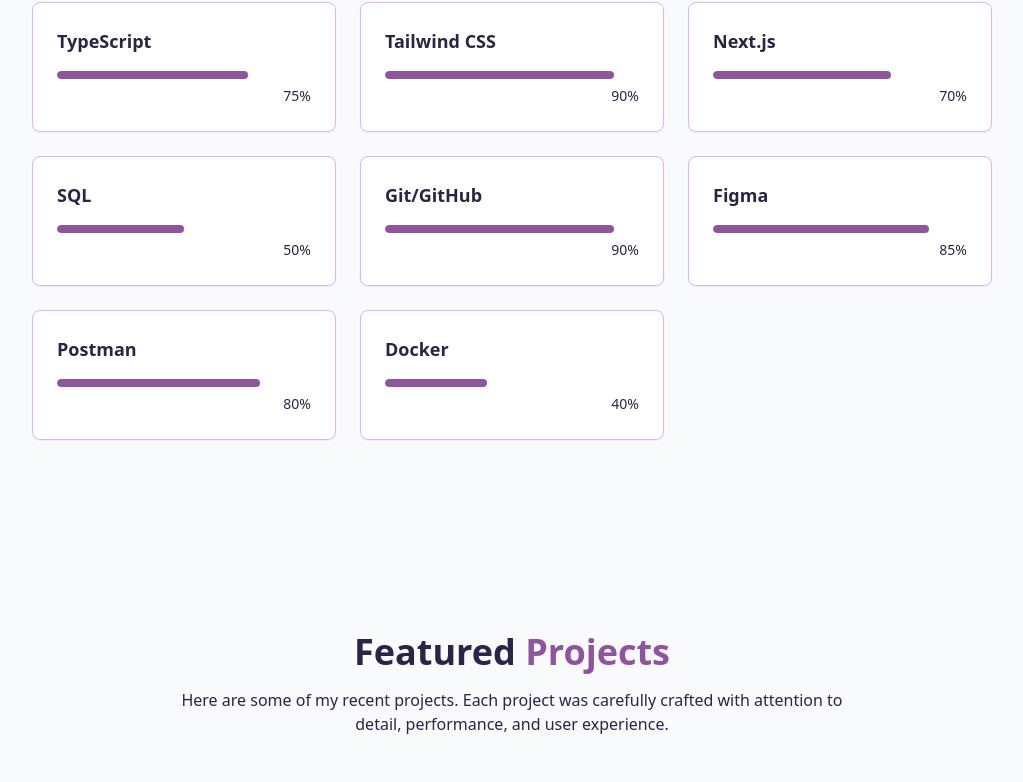
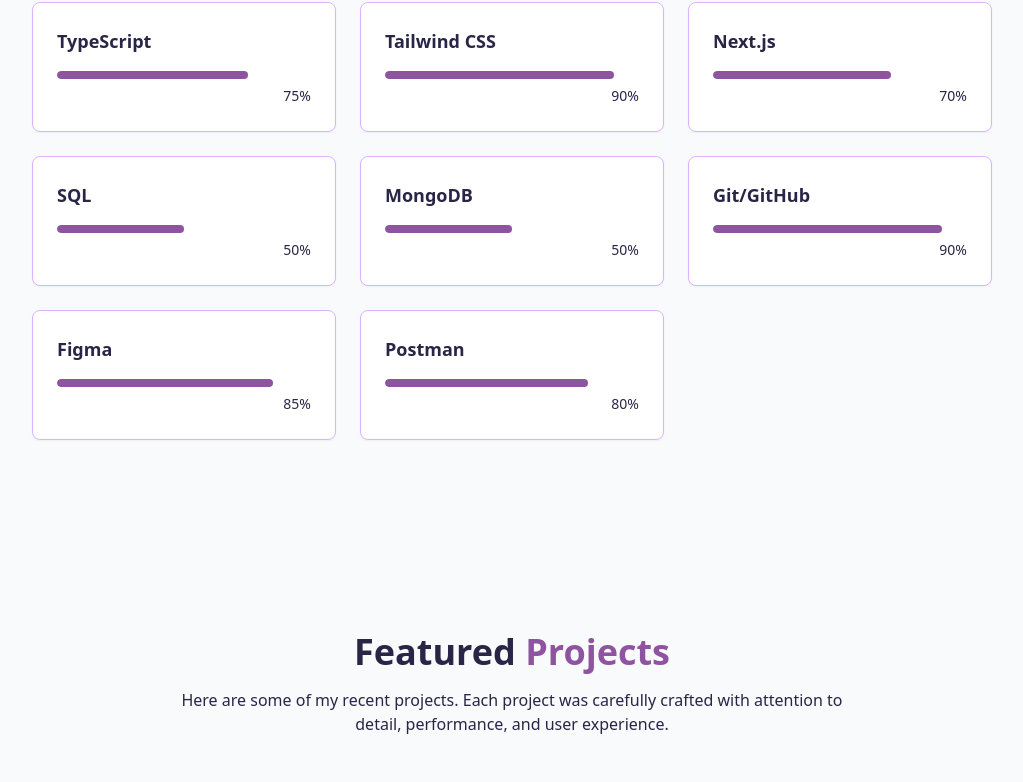
Before and after one commit to kimchim00/Portfolio, a React (Vite) app: page / in a window 1280 px wide. Shown: the part 1954-2736 px from the top of the page, without its empty margins (128-1151 px from the left). Built offline with nearby package versions, Linux system fonts and the light colour scheme.

Commit message:
Update SkillSection.jsx

```diff
--- a/src/components/SkillSection.jsx
+++ b/src/components/SkillSection.jsx
@@ -10,6 +10,7 @@
   { name: "Tailwind CSS", level: 90, category: "frontend" },
   { name: "Next.js", level: 70, category: "frontend" },
   {name: "SQL", level: 50, category: "SQL" },
+   {name: "MongoDB", level: 50, category: "SQL" },
 
 
   { name: "Git/GitHub", level: 90, category: "tools" },
@@ -17,7 +18,7 @@
   { name: "Postman", level: 80, category: "tools" },
 
 
-  { name: "Docker", level: 40, category: "tools" },
+
 
 ];
 
```
